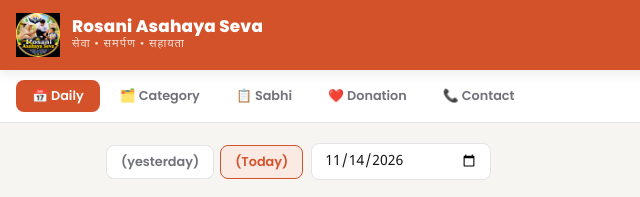
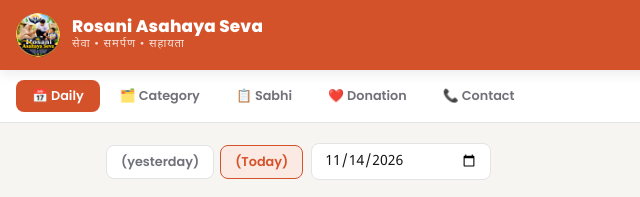
Before and after one commit to traderboys3034-ux/Ngo, a plain HTML site: page index.html in a window 1280 px wide. Shown: the top 197 px of the page, 0-640 px from the left. Drawn offline with Linux system fonts and the light colour scheme.

Commit message:
Update logo image style in header

```diff
--- a/index.html
+++ b/index.html
@@ -838,7 +838,8 @@ tbody tr:hover td { background: var(--accent-light); }
 <!-- HEADER -->
 <header class="site-header">
   <div class="header-inner">
-    <img src="logo.png" alt="Logo" style="height: 44px; width: auto;">
+  <img src="logo.png" alt="Logo" style="width: 44px; height: 44px; border-radius: 50%; object-fit: cover;">
+
 
     <div class="org-info">
       <div class="org-name">Rosani Asahaya Seva</div>
```
